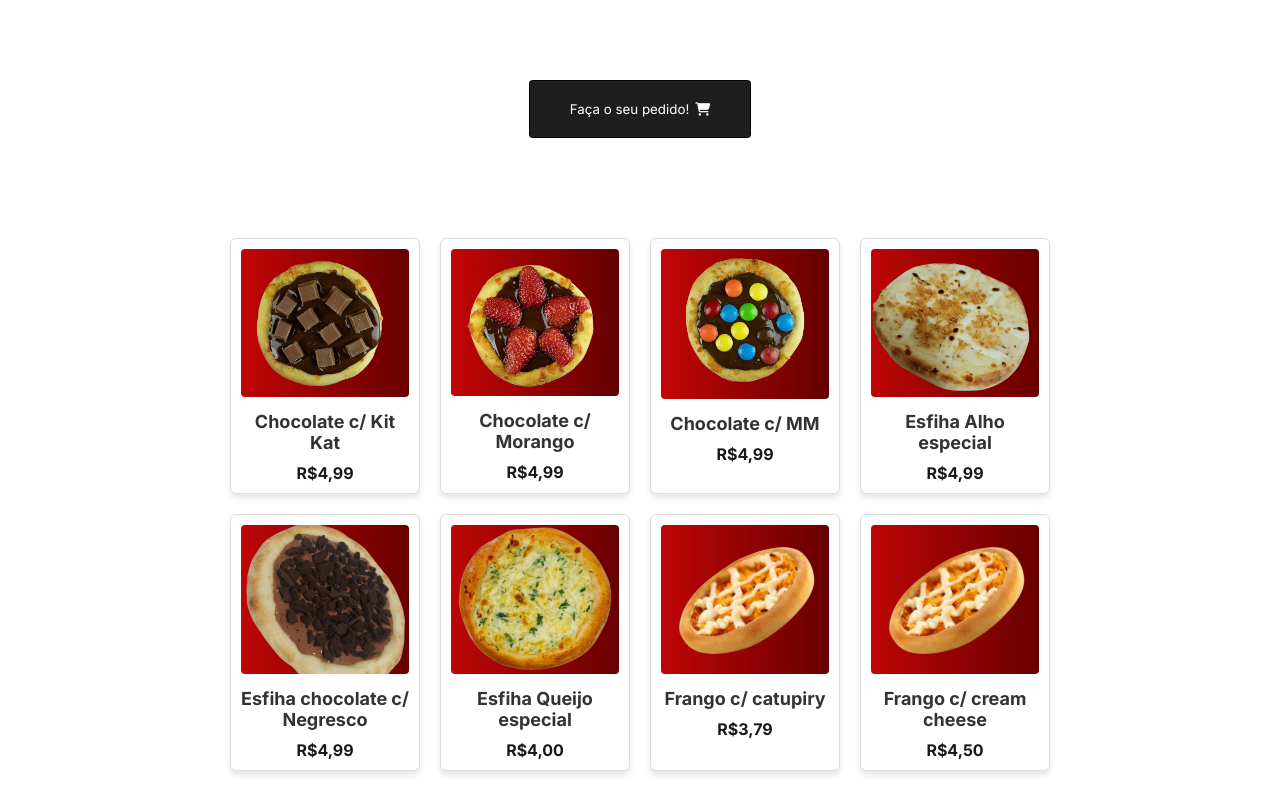
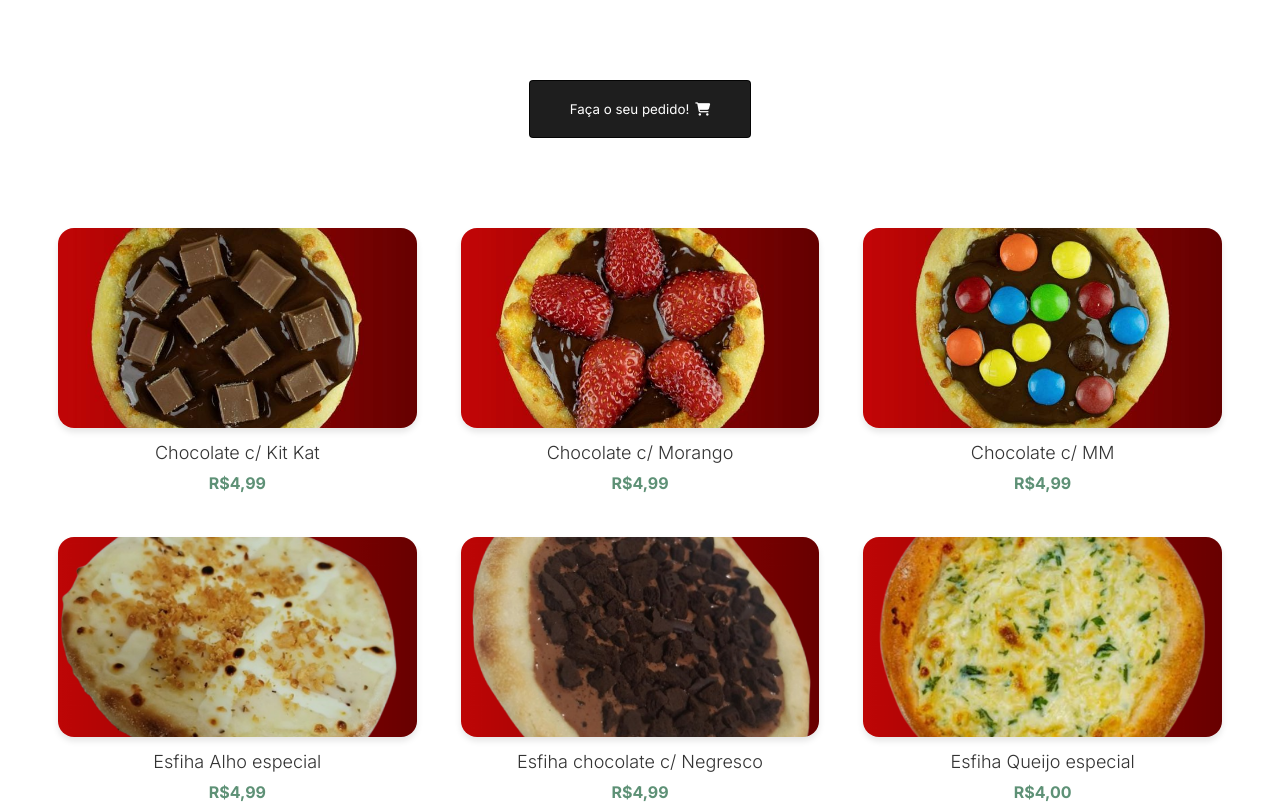
Before and after one commit to Ki3lMigu3l/cordarius-delivery, a React (Vite) app in the folder esfirra-delivery-frontend/: page / in a window 1280 px wide. Shown: the part 600-1404 px from the top of the page. Built offline with nearby package versions, Linux system fonts and the light colour scheme.

Commit message:
style: cardapio atualizado

```diff
--- a/esfirra-delivery-frontend/src/components/cardapio/Cardapio.css
+++ b/esfirra-delivery-frontend/src/components/cardapio/Cardapio.css
@@ -1,41 +1,39 @@
 .menu-container {
-    display: grid;
-    grid-template-columns: repeat(4, 1fr);
-    gap: 20px;
-    padding: 100px 230px;
-    cursor: pointer;
-    overflow: hidden;
+  display: grid;
+  grid-template-columns: repeat(auto-fit, minmax(300px, 1fr));
+  gap: 1.5rem;
+  margin: 5rem 3em;
   }
 
   .menu-item {
     padding: 10px;
-    border: 1px solid #ddd;
-    border-radius: 6px;
-    background-color: #ffffff;
-    box-shadow: 0 4px 6px rgba(0, 0, 0, 0.1);
+    border-radius: 1em;
     text-align: center;
-    transition: transform 0.2s, box-shadow 0.2s;
+    overflow: hidden;
+    transition: transform 0.3s ease, box-shadow 0.3s ease;
   }
 
   .menu-item h3 {
     font-size: 18px;
     margin-bottom: 10px;
     color: #333;
+    font-weight: 300;
   }
 
   .menu-item p {
     font-size: 16px;
     font-weight: bold;
-    color: #191919;
+    color: #5E9176;
   }
 
   .menu-item img {
     width: 100%;
-    height: auto;
-    max-height: 150px;
-    border-radius: 4px;
+    height: 400px;
+    max-height: 200px;
+    border-radius: 1em;
     object-fit: cover;
     margin-bottom: 10px;
+    box-shadow: rgba(0, 0, 0, 0.1) 0px 4px 6px 0px;
   }
 
   .menu-item:hover {
--- a/esfirra-delivery-frontend/src/components/navbar/Navbar.css
+++ b/esfirra-delivery-frontend/src/components/navbar/Navbar.css
@@ -46,6 +46,10 @@
     font-size: 15px;
     font-family: 'inter';
     font-weight: 300;
+}
+
+a {
+    color: #F1E7E4;
 }
 
 .navbar-menu li:hover {
--- a/esfirra-delivery-frontend/src/components/navbar/Navbar.jsx
+++ b/esfirra-delivery-frontend/src/components/navbar/Navbar.jsx
@@ -58,7 +58,7 @@ const Navbar = () => {
         <i className='fas fa-bars'></i>
       </div>
         <ul className={`navbar-menu ${menuOpen ? "open" : ""}`}>
-          <li>Cardapio</li>
+          <li><a href="#cardapio">Cardapio</a></li>
           <li>Serviços</li>
           <li>Contatos</li>
         </ul>
--- a/esfirra-delivery-frontend/src/index.css
+++ b/esfirra-delivery-frontend/src/index.css
@@ -6,6 +6,12 @@
   padding: 0;
 }
 
+html {
+  box-sizing: border-box;
+  overflow-x: hidden;
+  scroll-behavior: smooth;
+}
+
 body {
   height: 100vh;
   background: #FFF;
--- a/esfirra-delivery-frontend/src/pages/Cordarius.jsx
+++ b/esfirra-delivery-frontend/src/pages/Cordarius.jsx
@@ -14,7 +14,7 @@ const Cordarius = () => {
         <img className='cordarius-banner' src={banner} alt="" />
       </div>
       <div className='cordarius-btn-container'>
-        <button className='cordarius-btn'>Faça o seu pedido!
+        <button className='cordarius-btn' id='cardapio'>Faça o seu pedido!
           <i className="fa-solid fa-cart-shopping gap-btn"></i>
         </button>
       </div>
```
